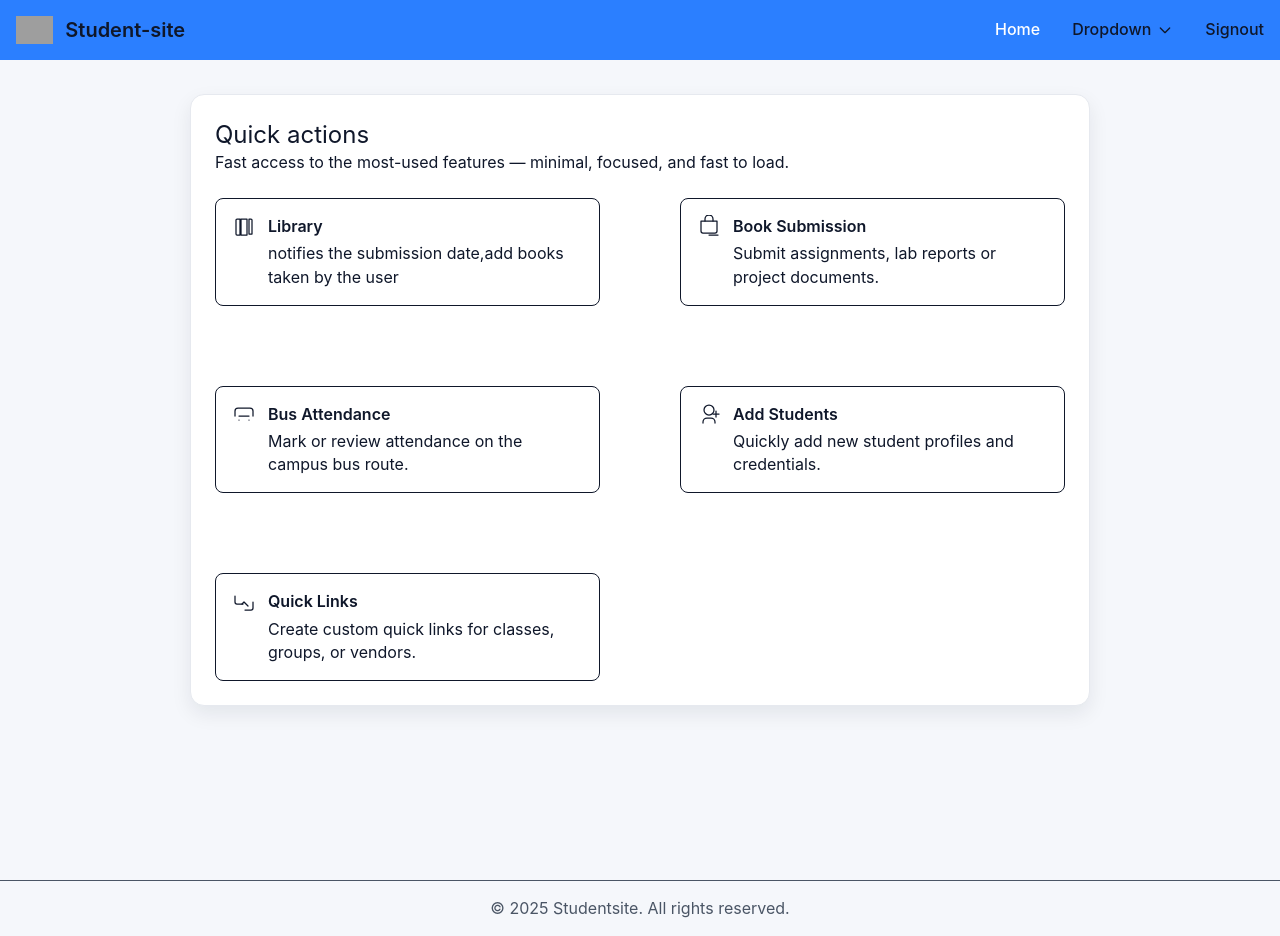
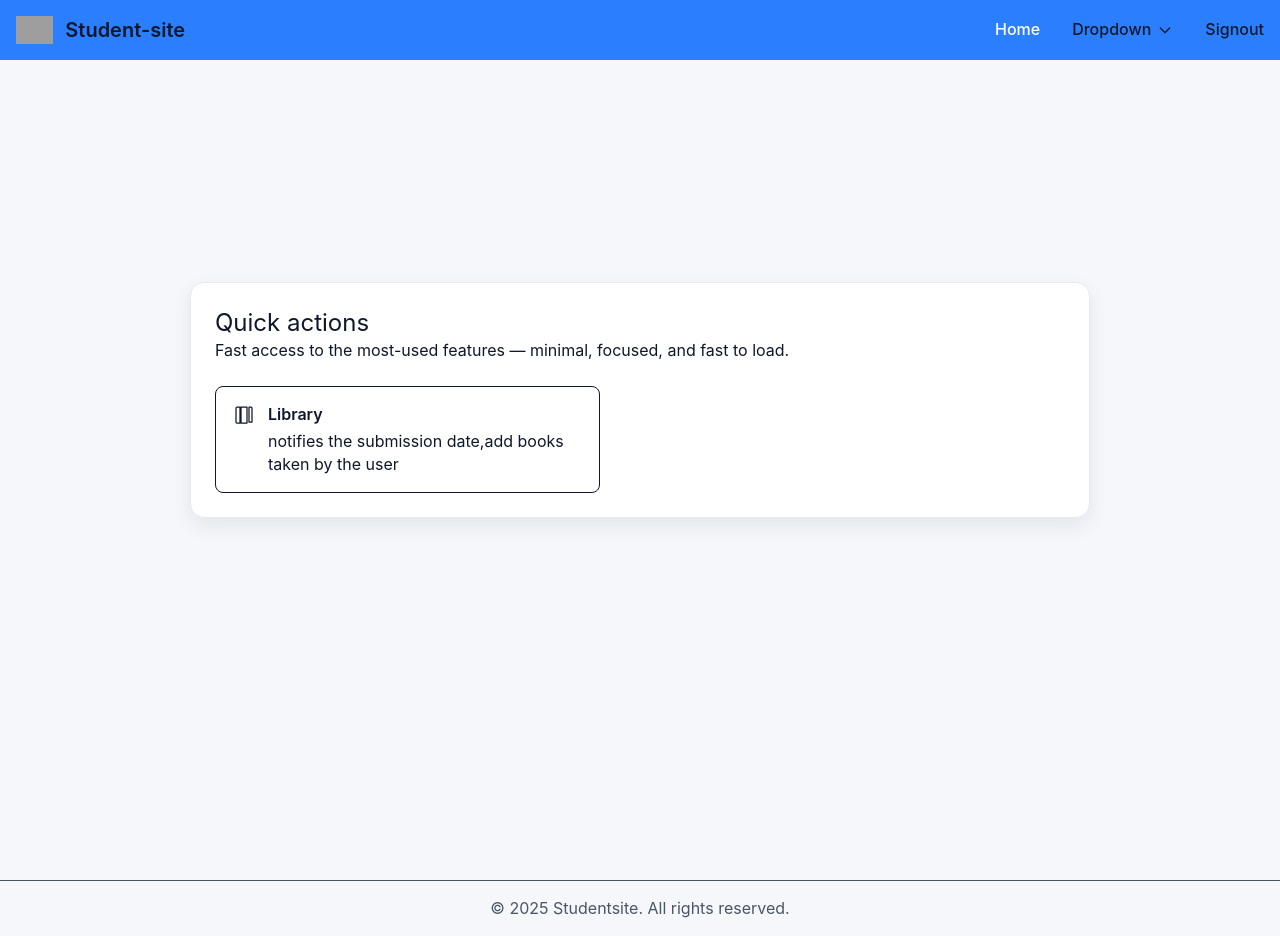
Before and after one commit to maha-thecoder/student-app, a Next.js app: page / in a window 1280 px wide. Built offline with nearby package versions, Linux system fonts and the light colour scheme; no server answers; grey boxes are pictures that could not be loaded.

Commit message:
push commit

```diff
--- a/src/app/api/auth/login/route.ts
+++ b/src/app/api/auth/login/route.ts
@@ -1,12 +1,11 @@
 // src/app/api/auth/login/route.ts
-
 import { NextResponse } from "next/server";
 import { connectDB } from "@/lib/mongodb";
 import Student from "@/models/student";
 import Subscription from "@/models/Subscription";
 import bcrypt from "bcryptjs";
 import jwt from "jsonwebtoken";
-import { sendToUser } from "@/src/messagereusable/push"; // keep existing import
+import { sendToUser } from "@/src/messagereusable/push";
 import webpush from "web-push";
 
 const JWT_SECRET = process.env.JWT_SECRET || "mahanth";
@@ -27,7 +26,25 @@ export async function POST(req: Request) {
     await connectDB();
 
     const body = await req.json();
-    const { rollno, password, deviceId } = body; // deviceId must come from client
+
+    // required login fields
+    const { rollno, password } = body ?? {};
+
+    // optional linking fields
+    let deviceId: string | null = null;
+    let clientSubscription: any | null = null;
+
+    if (typeof body?.deviceId === "string" && body.deviceId.trim() !== "") {
+      deviceId = body.deviceId.trim();
+    }
+
+    if (body?.subscription && typeof body.subscription === "object" && body.subscription.endpoint) {
+      clientSubscription = body.subscription;
+      // prefer deviceId supplied inside subscription if present
+      if (!deviceId && typeof body.subscription.deviceId === "string" && body.subscription.deviceId.trim() !== "") {
+        deviceId = body.subscription.deviceId.trim();
+      }
+    }
 
     if (!rollno || !password) {
       return NextResponse.json({ error: "Roll number and password are required" }, { status: 400 });
@@ -66,37 +83,61 @@ export async function POST(req: Request) {
     const token = jwt.sign({ sub: user._id.toString() }, JWT_SECRET, { expiresIn: "7d" });
     response.cookies.set("sessionToken", token, cookieOptions);
 
-    // 4. Link subscriptions that belong to this deviceId -> this userId
-    // Only run if deviceId was provided. If not provided, we don't link or send device-targeted notification.
-    if (deviceId) {
-      try {
-        const now = new Date();
-        // Attach subscriptions that have this deviceId to this user
-        await Subscription.updateMany(
-          { deviceId },
+    // --- Safe attach logic (Option A) ---
+    // Attach subscription only if: endpoint is unclaimed OR already owned by this user.
+    // If only deviceId provided, attach only subscriptions with that deviceId and no existing userId (or already owned by this user).
+    try {
+      const now = new Date();
+
+      if (clientSubscription && clientSubscription.endpoint) {
+        const existing = await Subscription.findOne({ endpoint: clientSubscription.endpoint }).lean();
+
+        if (!existing || !existing.userId || existing.userId.toString() === user._id.toString()) {
+          const updateObj: any = {
+            subscription: clientSubscription,
+            userId: user._id.toString(),
+            lastSeenAt: now,
+            isActive: true,
+          };
+          if (deviceId) updateObj.deviceId = deviceId;
+
+          await Subscription.findOneAndUpdate(
+            { endpoint: clientSubscription.endpoint },
+            { $set: updateObj, $setOnInsert: { createdAt: now } },
+            { upsert: true, new: true, setDefaultsOnInsert: true }
+          );
+          console.log("[login] attached subscription by endpoint for user", user._id.toString());
+        } else {
+          console.log("[login] subscription endpoint already owned by different user — skipping attach");
+        }
+      } else if (deviceId) {
+        const res = await Subscription.updateMany(
+          { deviceId, $or: [{ userId: { $exists: false } }, { userId: null }, { userId: user._id.toString() }] },
           { $set: { userId: user._id.toString(), lastSeenAt: now, isActive: true } }
         );
-      } catch (linkErr) {
-        console.error("Failed to link subscriptions for deviceId:", deviceId, linkErr);
-        // proceed — linking failure shouldn't block login
+        console.log("[login] updateMany by deviceId result", {
+          matchedCount: (res as any)?.matchedCount ?? (res as any)?.n ?? null,
+          modifiedCount: (res as any)?.modifiedCount ?? (res as any)?.nModified ?? null,
+        });
+      } else {
+        console.log("[login] no subscription or deviceId provided; skipping attach.");
       }
+    } catch (attachErr) {
+      console.error("[login] subscription attach failed", attachErr);
+      // do not block login on attach failure
     }
 
-    // 5. Prepare payload
+    // 4. Prepare payload
     const payload = {
       title: "Welcome back!",
       body: `Good to see you, ${user.name}`,
       url: "/dashboard",
     };
 
-    // 6. Send welcome notification ONLY to this device.
-    // Non-blocking: we don't await these sends so login remains fast.
+    // 5. Send welcome notification to this device only (non-blocking)
     if (deviceId) {
-      // Try using your sendToUser helper with targetDeviceId (if it supports it)
       try {
-        // call it but don't await — attach a catch to avoid unhandled rejections
-        // If sendToUser accepts a third options arg with targetDeviceId, it will be used.
-        // If not, it might ignore the arg — that's why we also include a fallback below.
+        // attempt to use sendToUser with targetDeviceId (if supported)
         // eslint-disable-next-line @typescript-eslint/ban-ts-comment
         // @ts-ignore
         const p = sendToUser(user._id.toString(), payload, { targetDeviceId: deviceId });
@@ -105,8 +146,7 @@ export async function POST(req: Request) {
         console.warn("sendToUser call failed or is unavailable, falling back to inline sender:", e);
       }
 
-      // Fallback inline sender using web-push: find subscriptions with { userId, deviceId } and send to them
-      // Fire-and-forget:
+      // fallback inline sender: send to subs matching userId+deviceId
       (async () => {
         try {
           const subs = await Subscription.find({ userId: user._id.toString(), deviceId }).lean();
@@ -119,10 +159,16 @@ export async function POST(req: Request) {
             subs.map(async (s: any) => {
               try {
                 await webpush.sendNotification(s.subscription, payloadStr, sendOptions);
+                console.log("[login] fallback send OK to", s.endpoint);
               } catch (err: any) {
                 console.error("push error for", s.endpoint, err);
                 if (err?.statusCode === 410 || err?.statusCode === 404) {
-                  try { await Subscription.deleteOne({ endpoint: s.endpoint }); } catch (delErr) { console.error(delErr); }
+                  try {
+                    await Subscription.deleteOne({ endpoint: s.endpoint });
+                    console.log("[login] removed expired subscription", s.endpoint);
+                  } catch (delErr) {
+                    console.error(delErr);
+                  }
                 }
               }
             })
@@ -132,8 +178,6 @@ export async function POST(req: Request) {
         }
       })();
     } else {
-      // If no deviceId provided, we intentionally DO NOT send the login welcome push to avoid broadcasting.
-      // Optionally, you can broadcast, but it's safer to skip.
       console.log("No deviceId provided in login request — skipping device-targeted notification.");
     }
 
--- a/src/app/page.tsx
+++ b/src/app/page.tsx
@@ -50,58 +50,8 @@ export default async function Homepage() {
         </svg>
       )
     },
-    {
-      id: "book-submission",
-      title: "Book Submission",
-      description: "Submit assignments, lab reports or project documents.",
-      href: "/library",
-      icon: (
-        <svg className="w-6 h-6" viewBox="0 0 24 24" fill="none" aria-hidden>
-          <path d="M12 20h9" stroke="currentColor" strokeWidth="1.25" strokeLinecap="round" strokeLinejoin="round"/>
-          <path d="M4 6h16v10a2 2 0 01-2 2H6a2 2 0 01-2-2V6z" stroke="currentColor" strokeWidth="1.25" strokeLinecap="round" strokeLinejoin="round"/>
-          <path d="M8 6V4a4 4 0 018 0v2" stroke="currentColor" strokeWidth="1.25" strokeLinecap="round" strokeLinejoin="round"/>
-        </svg>
-      )
-    },
-    {
-      id: "bus-attendance",
-      title: "Bus Attendance",
-      description: "Mark or review attendance on the campus bus route.",
-      href: "/attendance/bus",
-      icon: (
-        <svg className="w-6 h-6" viewBox="0 0 24 24" fill="none" aria-hidden>
-          <path d="M3 13v-5a3 3 0 013-3h12a3 3 0 013 3v5" stroke="currentColor" strokeWidth="1.25" strokeLinecap="round" strokeLinejoin="round"/>
-          <path d="M7 17h.01M17 17h.01M7 13h10" stroke="currentColor" strokeWidth="1.25" strokeLinecap="round" strokeLinejoin="round"/>
-        </svg>
-      )
-    },
-    {
-      id: "add-students",
-      title: "Add Students",
-      description: "Quickly add new student profiles and credentials.",
-      href: "/students/new",
-      icon: (
-        <svg className="w-6 h-6" viewBox="0 0 24 24" fill="none" aria-hidden>
-          <path d="M12 12a5 5 0 100-10 5 5 0 000 10zM6 20v-1a4 4 0 014-4h4a4 4 0 014 4v1" stroke="currentColor" strokeWidth="1.25" strokeLinecap="round" strokeLinejoin="round"/>
-          <path d="M19 8v6" stroke="currentColor" strokeWidth="1.25" strokeLinecap="round" strokeLinejoin="round"/>
-          <path d="M22 11h-6" stroke="currentColor" strokeWidth="1.25" strokeLinecap="round" strokeLinejoin="round"/>
-        </svg>
-      )
-    },
-    // Add a couple of "non-university" features that are useful
-    {
-      id: "quick-links",
-      title: "Quick Links",
-      description: "Create custom quick links for classes, groups, or vendors.",
-      href: "/quick-links",
-      icon: (
-        <svg className="w-6 h-6" viewBox="0 0 24 24" fill="none" aria-hidden>
-          <path d="M10 14l2-2 4 4" stroke="currentColor" strokeWidth="1.25" strokeLinecap="round" strokeLinejoin="round"/>
-          <path d="M21 12v6a2 2 0 01-2 2h-6" stroke="currentColor" strokeWidth="1.25" strokeLinecap="round" strokeLinejoin="round"/>
-          <path d="M3 6v6a2 2 0 002 2h6" stroke="currentColor" strokeWidth="1.25" strokeLinecap="round" strokeLinejoin="round"/>
-        </svg>
-      )
-    }
+
+
   ];
 
   return (
```
